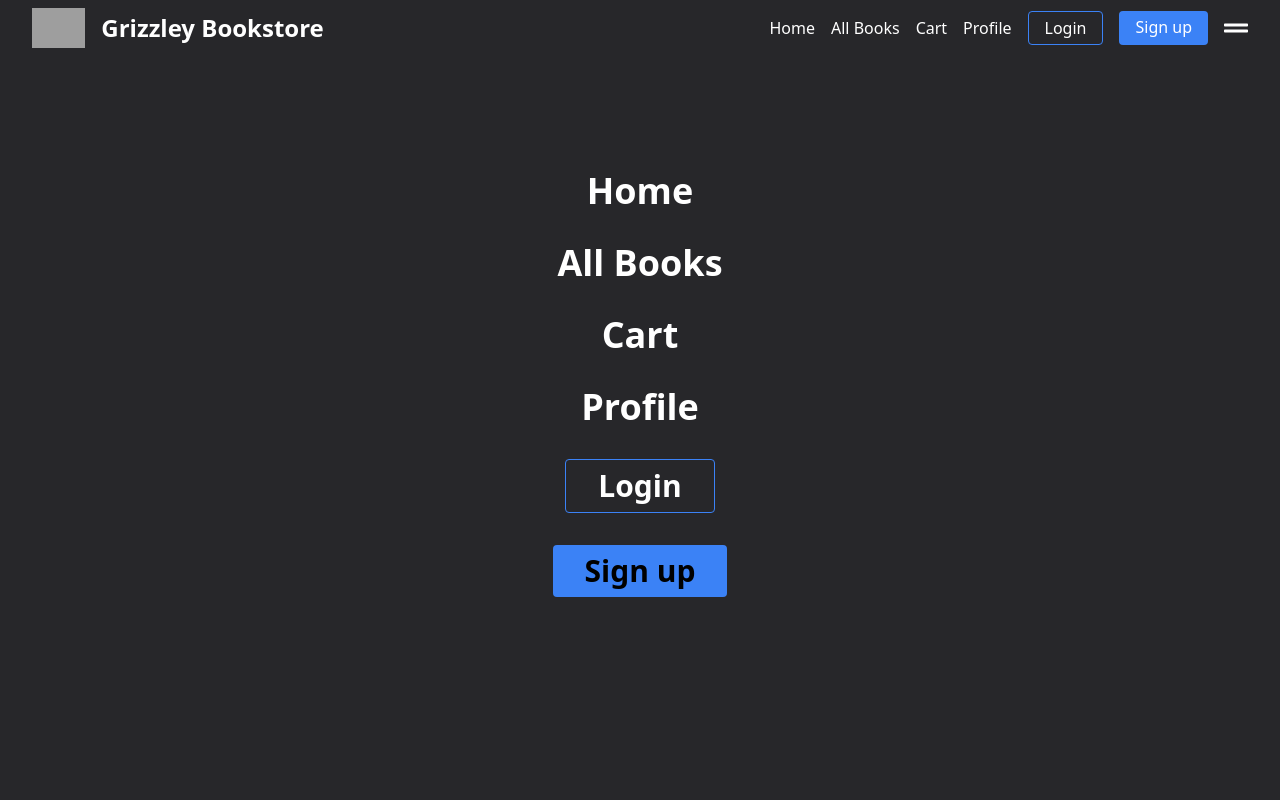
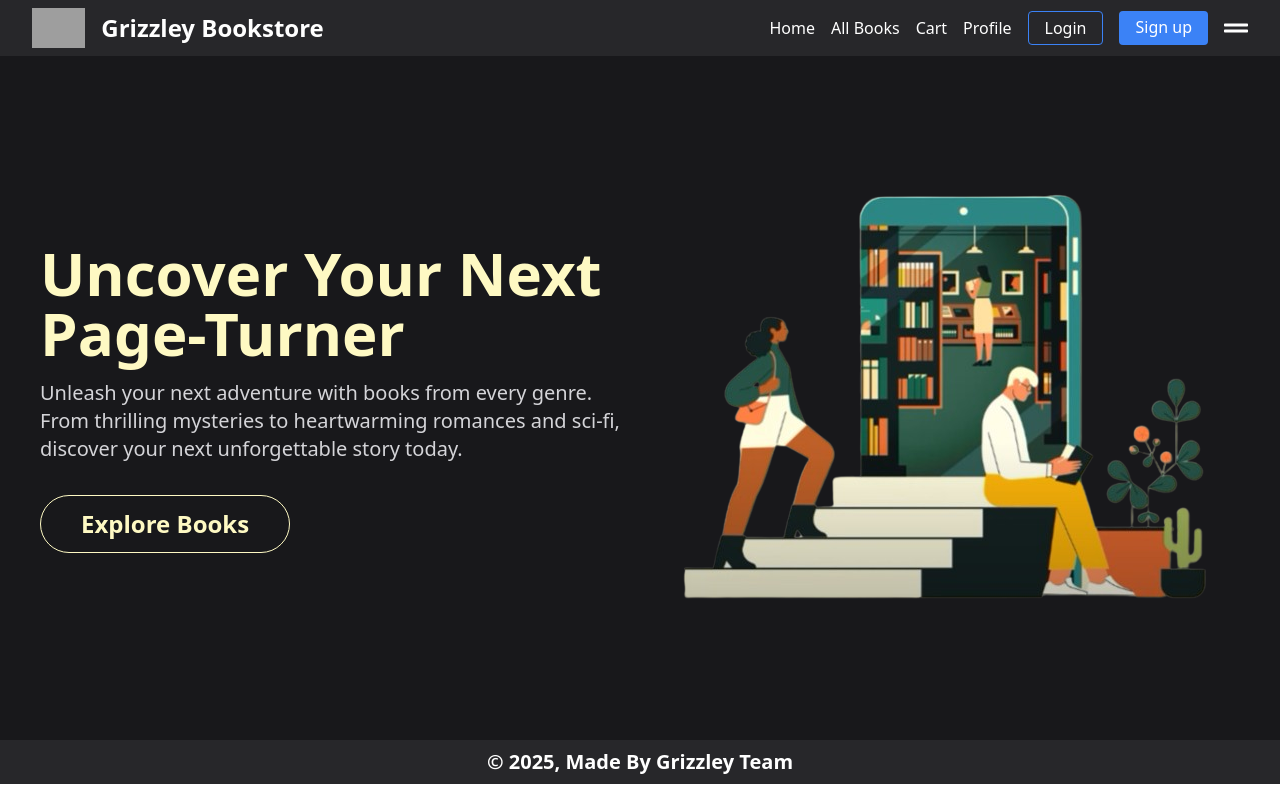
Before and after one commit to Jeshan26/ReadersChoiceBooks, a React (Vite) app in the folder frontend/: page / in a window 1280 px wide. Built offline with nearby package versions, Linux system fonts and the light colour scheme; grey boxes are pictures that could not be loaded.

Commit message:
update the read me

```diff
--- a/frontend/src/components/Navbar/Navbar.jsx
+++ b/frontend/src/components/Navbar/Navbar.jsx
@@ -1,4 +1,4 @@
-import React from 'react';
+import React, { useState } from 'react';
 import { FaGripLines } from "react-icons/fa";
 import { Link } from 'react-router-dom';
 
@@ -9,6 +9,7 @@ const Navbar = () => {
     {title:'Cart', link: '/cart'},
     {title:'Profile', link: '/profile'},
   ];
+  const[MobileNav, setMobileNav] = useState("hidden");
   return (
     <>
     <nav className='z-50 relative flex bg-zinc-800 text-white px-8 py-2 items-center justify-between'>
@@ -24,15 +25,15 @@ const Navbar = () => {
           <Link to="/LogIn" className='px-4 py-1 border border-blue-500 rounded hover:bg-white hover:text-zinc-800 transition-all duration-300'>Login</Link>
           <Link to="/SignUp" className='px-4 py-1 bg-blue-500 rounded'>Sign up</Link>
         </div>
-        <button className='text-white text-2xl hover:text-zinc-400'>
+        <button className='text-white text-2xl hover:text-zinc-400' onClick={() => (setMobileNav=== "hidden" ? setMobileNav("block") : setMobileNav("hidden"))}>
           <FaGripLines />
         </button>
       </div>
     </nav>
-    <div className='bg-zinc-800 h-screen absolute top-0 left-0 w-full z-40 flex flex-col items-center justify-center'>
-      {links.map((items, i) => (<Link to={items.link} className='text-white text-4xl mb-8 font-semibold hover:text-blue-500 transition-all duration-300' key={i}>{items.title}{" "}</Link>))}
-      <Link to="/LogIn" className='px-8 mb-8 py-2 text-3xl font-semibold border border-blue-500 rounded text-white hover:bg-white hover:text-zinc-800 transition-all duration-300'>Login</Link>
-      <Link to="/SignUp" className='px-8 mb-8 py-2 text-3xl font-semibold bg-blue-500 rounded hover:bg-white hover:text-zinc-800 transition-all duration-300'>Sign up</Link>
+    <div className={`${MobileNav} bg-zinc-800 h-screen absolute top-0 left-0 w-full z-40 flex flex-col items-center justify-center`}>
+      {links.map((items, i) => (<Link to={items.link} className={`${MobileNav} text-white text-4xl mb-8 font-semibold hover:text-blue-500 transition-all duration-300`} key={i}>{items.title}{" "}</Link>))}
+      <Link to="/LogIn" className={`${MobileNav} px-8 mb-8 py-2 text-3xl font-semibold border border-blue-500 rounded text-white hover:bg-white hover:text-zinc-800 transition-all duration-300`}> Login</Link>
+      <Link to="/SignUp" className={`${MobileNav} px-8 mb-8 py-2 text-3xl font-semibold bg-blue-500 rounded hover:bg-white hover:text-zinc-800 transition-all duration-300`}>Sign up</Link>
     </div>
     </>
   );
```
